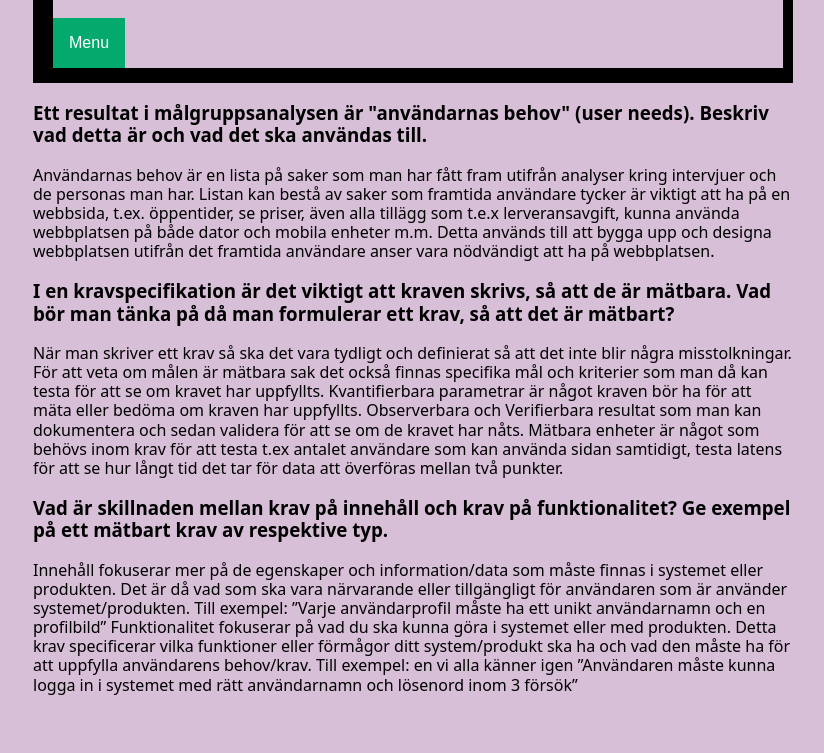
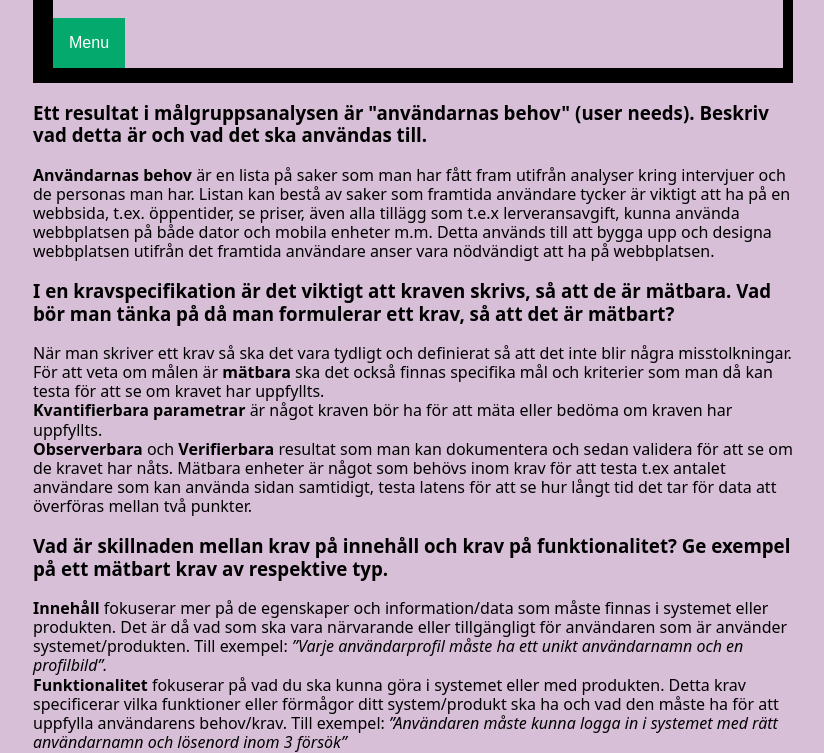
Before and after one commit to Marcusanx/Uppgift2-html, a plain HTML site: page Fråga3.html in a window 1280 px wide. Shown: the part 88-841 px from the top of the page, without its empty margins (227-1051 px from the left). Before the commit the page ends 800 px from the top, so only its background shows below. Drawn offline with Linux system fonts and the light colour scheme.

Commit message:
fixat till hur texten ser ut

```diff
--- a/Fråga3.html
+++ b/Fråga3.html
@@ -22,18 +22,18 @@
         </header>
         <h3>Ett resultat i målgruppsanalysen är "användarnas behov" (user needs). Beskriv vad detta är och vad det ska användas till.</h3>
         <p>
-            Användarnas behov är en lista på saker som man har fått fram utifrån analyser kring intervjuer och de personas man har. Listan kan bestå av saker som framtida användare tycker är viktigt att ha på en webbsida, t.ex. öppentider, se priser, även alla tillägg som t.e.x lerveransavgift, kunna använda webbplatsen på både dator och mobila enheter m.m. Detta används till att bygga upp och designa webbplatsen utifrån det framtida användare anser vara nödvändigt att ha på webbplatsen.
+            <b>Användarnas behov</b> är en lista på saker som man har fått fram utifrån analyser kring intervjuer och de personas man har. Listan kan bestå av saker som framtida användare tycker är viktigt att ha på en webbsida, t.ex. öppentider, se priser, även alla tillägg som t.e.x lerveransavgift, kunna använda webbplatsen på både dator och mobila enheter m.m. Detta används till att bygga upp och designa webbplatsen utifrån det framtida användare anser vara nödvändigt att ha på webbplatsen.
         </p>
         <h3>I en kravspecifikation är det viktigt att kraven skrivs, så att de är mätbara. Vad bör man tänka på då man formulerar ett krav, så att det är mätbart?</h3>
         <p>
-            När man skriver ett krav så ska det vara tydligt och definierat så att det inte blir några misstolkningar. För att veta om målen är mätbara sak det också finnas specifika mål och kriterier som man då kan testa för att se om kravet har uppfyllts. Kvantifierbara parametrar är något kraven bör ha för att mäta eller bedöma om kraven har uppfyllts. Observerbara och Verifierbara resultat som man kan dokumentera och sedan validera för att se om de kravet har nåts. Mätbara enheter är något som behövs inom krav för att testa t.ex antalet användare som kan använda sidan samtidigt, testa latens för att se hur långt tid det tar för data att överföras mellan två punkter.
+            När man skriver ett krav så ska det vara tydligt och definierat så att det inte blir några misstolkningar. För att veta om målen är <b>mätbara</b> ska det också finnas specifika mål och kriterier som man då kan testa för att se om kravet har uppfyllts. <br><b>Kvantifierbara parametrar</b> är något kraven bör ha för att mäta eller bedöma om kraven har uppfyllts. <br><b>Observerbara</b> och <b>Verifierbara</b> resultat som man kan dokumentera och sedan validera för att se om de kravet har nåts. Mätbara enheter är något som behövs inom krav för att testa t.ex antalet användare som kan använda sidan samtidigt, testa latens för att se hur långt tid det tar för data att överföras mellan två punkter.
         </p>
         <h3>Vad är skillnaden mellan krav på innehåll och krav på funktionalitet? Ge exempel på ett mätbart krav av respektive typ.</h3>
         <p>
-            Innehåll fokuserar mer på de egenskaper och information/data som måste finnas i systemet eller produkten. Det är då vad som ska vara närvarande eller tillgängligt för användaren som är använder systemet/produkten.
-            Till exempel: ”Varje användarprofil måste ha ett unikt användarnamn och en profilbild”
-            Funktionalitet fokuserar på vad du ska kunna göra i systemet eller med produkten. Detta krav specificerar vilka funktioner eller förmågor ditt system/produkt ska ha och vad den måste ha för att uppfylla användarens behov/krav.
-            Till exempel: en vi alla känner igen ”Användaren måste kunna logga in i systemet med rätt användarnamn och lösenord inom 3 försök”
+            <b>Innehåll</b> fokuserar mer på de egenskaper och information/data som måste finnas i systemet eller produkten. Det är då vad som ska vara närvarande eller tillgängligt för användaren som är använder systemet/produkten.
+            Till exempel: <i>”Varje användarprofil måste ha ett unikt användarnamn och en profilbild”.</i><br>
+            <b>Funktionalitet</b> fokuserar på vad du ska kunna göra i systemet eller med produkten. Detta krav specificerar vilka funktioner eller förmågor ditt system/produkt ska ha och vad den måste ha för att uppfylla användarens behov/krav.
+            Till exempel: <i>”Användaren måste kunna logga in i systemet med rätt användarnamn och lösenord inom 3 försök”</i>
         </p>
     </main>
 </body>
--- a/style.css
+++ b/style.css
@@ -21,7 +21,6 @@ html {
     display:inline-block;
   }
 
-  /* Dropdown Content (Hidden by Default) */
   .menu-content {
     display: none;
     position: absolute;
@@ -31,7 +30,6 @@ html {
     z-index: 1;
   }
 
-  /* Links inside the dropdown */
   .menu-content a {
     color: black;
     padding: 12px 16px;
@@ -39,13 +37,10 @@ html {
     display: block;
   }
 
-  /* Change color of dropdown links on hover */
   .menu-content a:hover {background-color: #ddd;}
 
-  /* Show the dropdown menu on hover */
   .menu:hover .menu-content {display: block;}
 
-  /* Change the background color of the dropdown button when the dropdown content is shown */
   .menu:hover .dropbtn {background-color: #3e8e41;}
 
 
```
